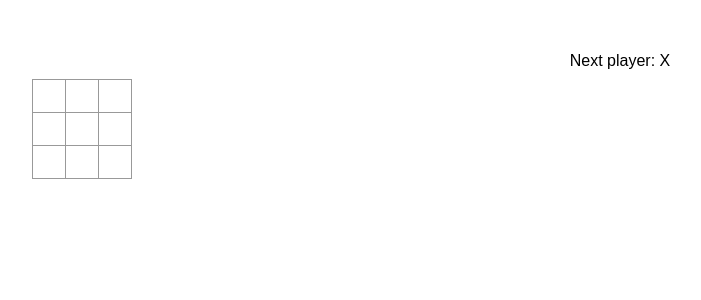
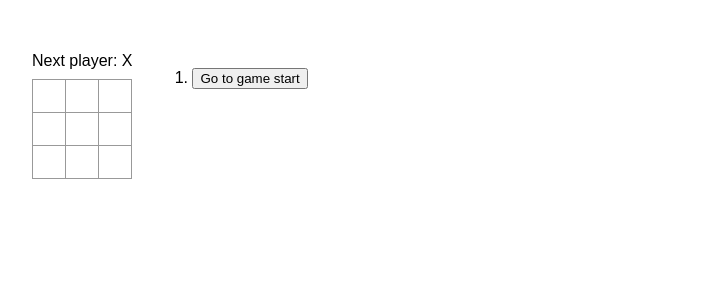
Before and after one commit to korryu3/react-sandbox, a React (Vite) app in the folder tic-tac-toe/: page / in a window 1280 px wide. Shown: the top 300 px of the page, without its empty margins (20-721 px from the left). Built offline with nearby package versions, Linux system fonts and the light colour scheme.

Commit message:
feat: 盤面の履歴機能を追加

```diff
--- a/tic-tac-toe/src/App.tsx
+++ b/tic-tac-toe/src/App.tsx
@@ -1,4 +1,4 @@
-import { useState } from 'react';
+import { use, useState } from 'react';
 
 import './App.css'
 
@@ -14,11 +14,7 @@
   );
 }
 
-function Board() {
-  // 現在の手番を追跡するためのstate
-  const [xIsNext, setXIsNext] = useState(true);
-  // 盤面
-  const [squares, setSquares] = useState(Array(9).fill(null));
+function Board({ xIsNext, squares, onPlay }) {
 
   function handleClick(i) {
     const nextSquares = squares.slice();
@@ -30,8 +26,7 @@
     } else {
       nextSquares[i] = "O";
     }
-    setSquares(nextSquares);
-    setXIsNext(!xIsNext);  // 次の手番に切り替え
+    onPlay(nextSquares);
   }
 
   const winner = calculateWinner(squares);
@@ -66,6 +61,48 @@
   );
 }
 
+function Game() {
+  const [history, setHistory] = useState([Array(9).fill(null)]);
+  const [currentMove, setCurrentMove] = useState(0);
+  const xIsNext = currentMove % 2 === 0;
+  const currentSquares = history[currentMove];  // 再レンダリング時に最新の履歴を取得する
+
+  function handlePlay(nextSquares) {
+    const nextHistory = [...history.slice(0, currentMove + 1), nextSquares];
+    setHistory(nextHistory);  // setXxxは書き換えてる
+    setCurrentMove(nextHistory.length - 1);
+  }
+
+  function jumpTo(nextMove) {
+    setCurrentMove(nextMove);
+  }
+
+  const moves = history.map((squares, move) => {  // squares: 各要素, move: index
+    let description;
+    if (move > 0) {
+      description = 'Go to move #' + move;
+    } else {
+      description = 'Go to game start';
+    }
+    return (
+      <li key={move}> {/* keyはReact独自の識別子. それぞれの要素に一意の値を持たせることで、不要なレンダリングを防ぐ */}
+        <button onClick={() => jumpTo(move)}>{description}</button>
+      </li>
+    );
+  });
+
+  return (
+    <div className="game">
+      <div className="game-board">
+        <Board xIsNext={xIsNext} squares={currentSquares} onPlay={handlePlay} />
+      </div>
+      <div className="game-info">
+        <ol>{moves}</ol>
+      </div>
+    </div>
+  );
+}
+
 function calculateWinner(squares) {
   const lines = [
     [0, 1, 2],
@@ -91,7 +128,7 @@
 
 function App() {
   return (
-    <Board />
+    <Game />
   )
 }
 
```
